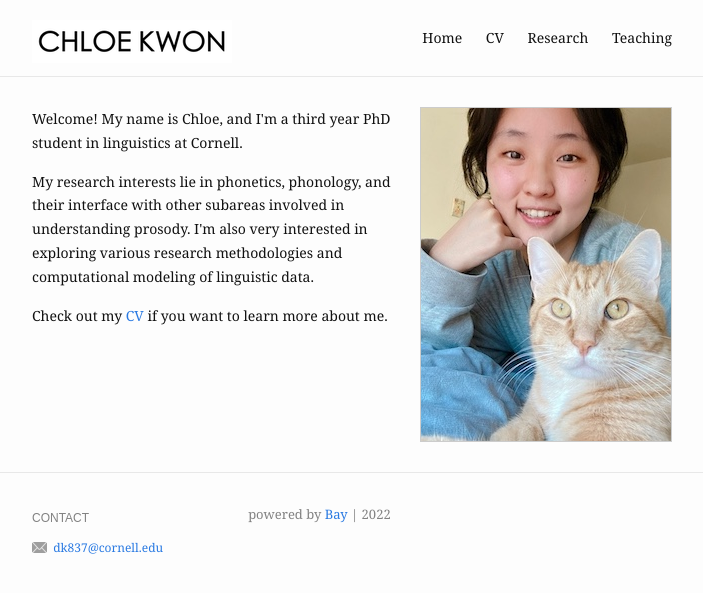
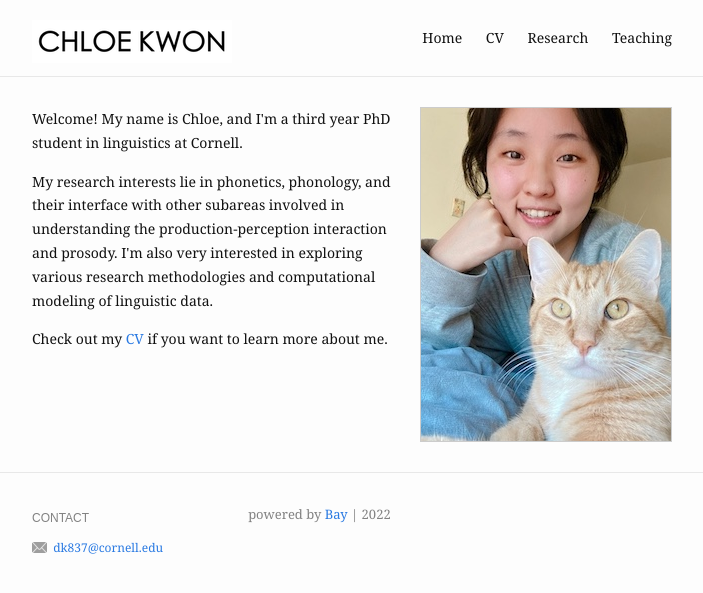
Before and after one commit to chloedkkwon/chloedkkwon.github.io, a Jekyll site: the page built from index.md, in a window 1280 px wide. Shown: the top 593 px of the page, without its empty margins (288-991 px from the left). Built offline with Jekyll 4.4.1, drawn with Linux system fonts in a browser that asks for light colours.

Commit message:
Update index.md

```diff
--- a/index.md
+++ b/index.md
@@ -10,9 +10,9 @@ profile_picture:
 </p>
 
 <p>
-    My research interests lie in phonetics, phonology, and their interface with other subareas involved in understanding prosody. I'm also very interested in exploring various research methodologies and computational modeling of linguistic data.
+    My research interests lie in phonetics, phonology, and their interface with other subareas involved in understanding the production-perception interaction and prosody. I'm also very interested in exploring various research methodologies and computational modeling of linguistic data.
 </p>
 
 <p>
-    Check out my <a href="CV_CK2021.pdf">CV</a> if you want to learn more about me.
+    Check out my <a href="CV_CK2022.pdf">CV</a> if you want to learn more about me.
 </p>
```
